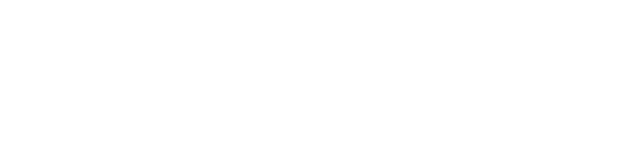
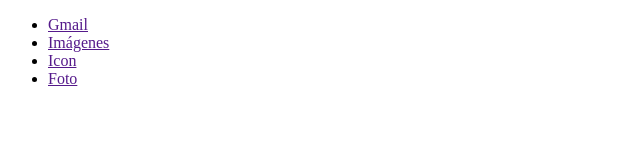
Before and after one commit to ronniemh/html-google-clone, a plain HTML site: page index.html in a window 1280 px wide. Shown: the whole page, without its empty margins (0-640 px from the left). Drawn offline with Linux system fonts and the light colour scheme.

Commit message:
layout header

```diff
--- a/index.html
+++ b/index.html
@@ -7,6 +7,23 @@
     <link rel="stylesheet" href="css/main.css">
 </head>
 <body>
-
+    <header>
+        <nav>
+            <ul>
+                <li>
+                    <a href="">Gmail</a>
+                </li>
+                <li>
+                    <a href="">Imágenes</a>
+                </li>
+                <li>
+                    <a href="">Icon</a>
+                </li>
+                <li>
+                    <a href="">Foto</a>
+                </li>
+            </ul>
+        </nav>
+    </header>
 </body>
 </html>
```
